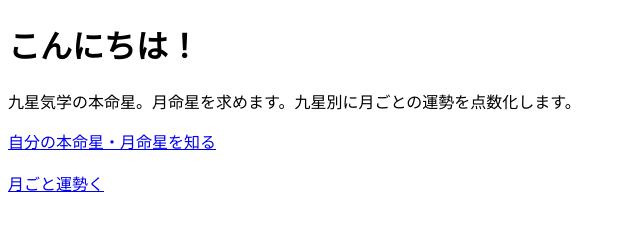
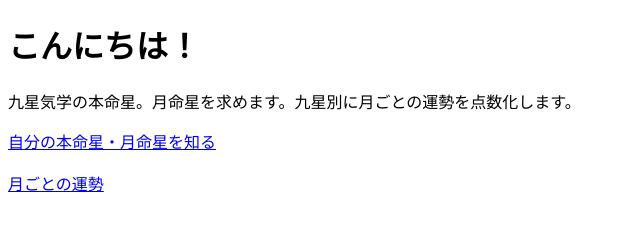
Before and after one commit to sukiyakibeer-tech/honmei_getumei, a plain HTML site: page index.html in a window 1280 px wide. Shown: the full height of the page, 0-640 px from the left. Drawn offline with Linux system fonts and the light colour scheme.

Commit message:
Update link text for monthly fortune

```diff
--- a/index.html
+++ b/index.html
@@ -10,6 +10,6 @@
   <h1>こんにちは！</h1>
   <p>九星気学の本命星。月命星を求めます。九星別に月ごとの運勢を点数化します。</p>
   <a href="./src/io/github/honmeigetumei/kigaku_birthday.html">自分の本命星・月命星を知る</a><br><br>
-  <a href="https://script.google.com/macros/s/AKfycbw438XZ5gChIv08YLoyhikINUf5nIIbLTEXYQMq5B-Z4OFa-q1V1HxF3GlEvuXcPHQa/exec">月ごと運勢く</a>
+  <a href="https://script.google.com/macros/s/AKfycbw438XZ5gChIv08YLoyhikINUf5nIIbLTEXYQMq5B-Z4OFa-q1V1HxF3GlEvuXcPHQa/exec">月ごとの運勢</a>
 </body>
 </html>
```
